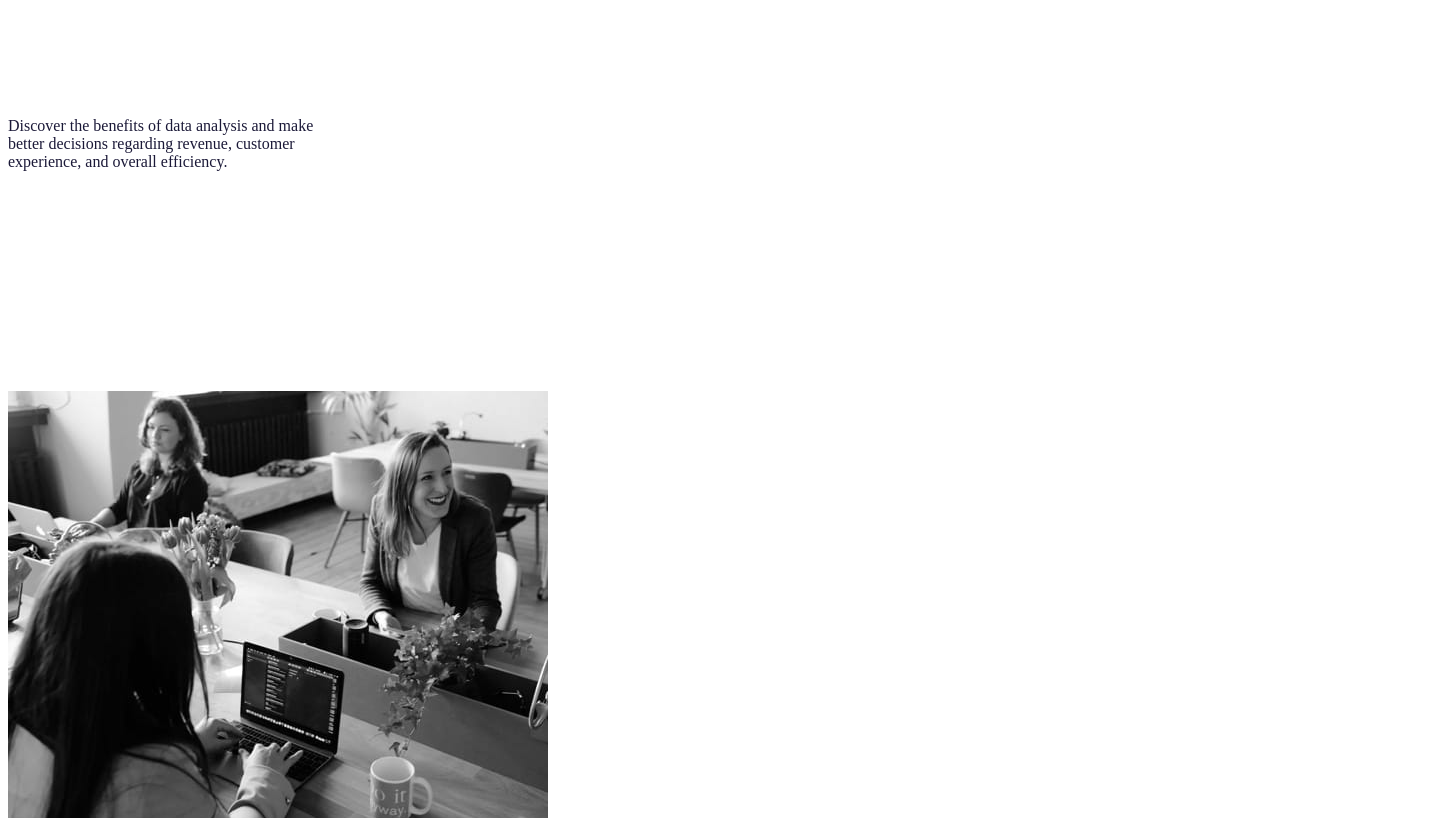
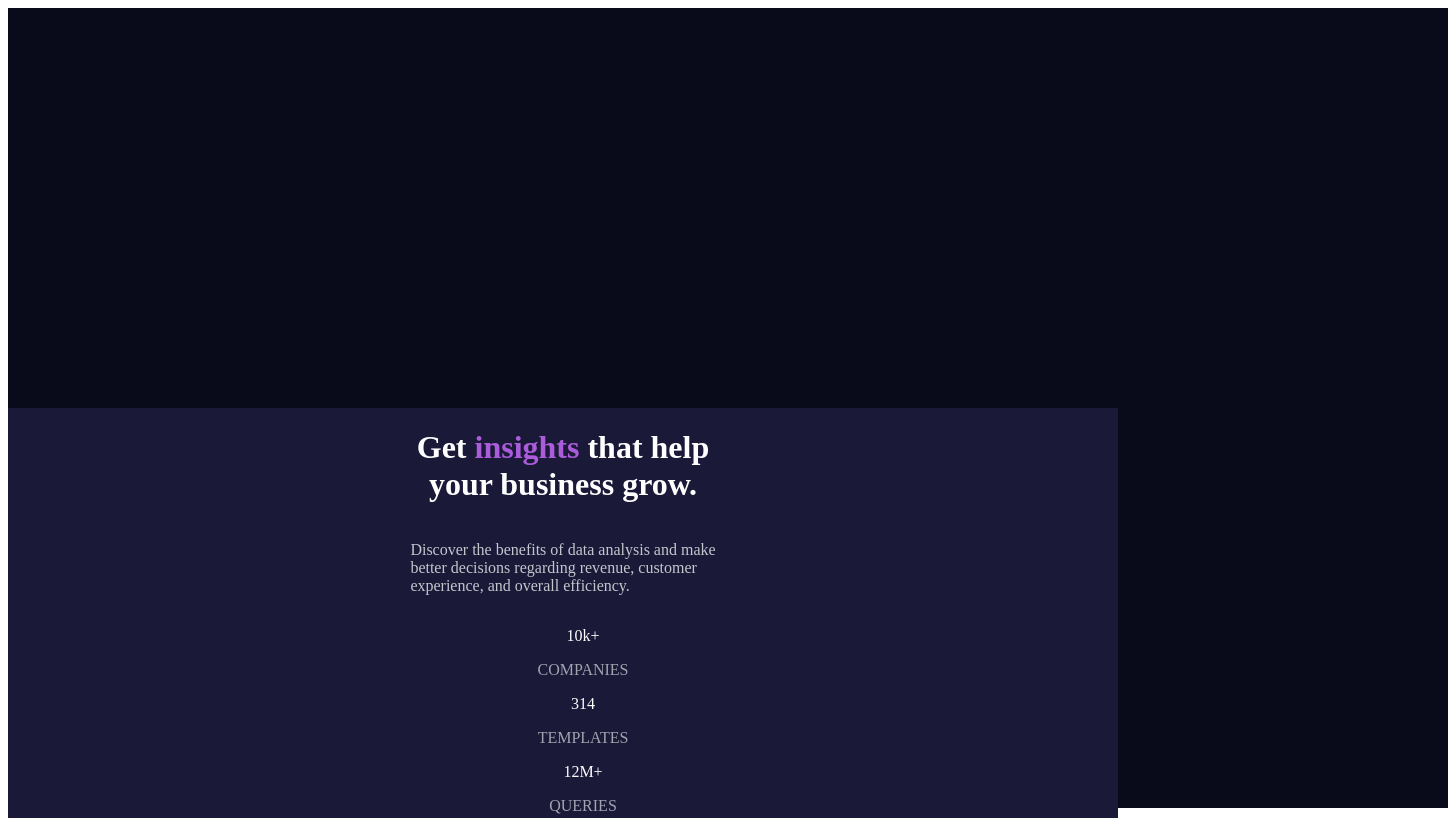
Before and after one commit to seriahbrown/StatsPreviewCard, a plain HTML site: page index.html in a window 1280 px wide. Shown: the top 818 px of the page, 1448 px wide, since content can reach past the window. Drawn offline with Linux system fonts and the light colour scheme.

Commit message:
Update style.css

```diff
--- a/Resources/CSS/style.css
+++ b/Resources/CSS/style.css
@@ -1,12 +1,22 @@
-.container {
-    color: hsl(233, 47%, 7%);
+.flex-container {
+    background-color: hsl(233, 47%, 7%);
+    width: 1440px;
+    height: 800px;
+    position: relative;
+
 }
 
 .card-content {
-    color: hsl(244, 38%, 16%);
+    background-color: hsl(244, 38%, 16%);
+    text-align: center; /* Center all elements */
+    position: absolute;
+    width: 1110px;
+    height: 446px;
+    top: 50%;
+    bottom: 50%;
 }
 
-.accent-word {
+#accent-word {
     color: hsl(277, 64%, 61%);
 }
 
@@ -14,6 +24,20 @@ h1, .stats {
     color: hsl(0, 0%, 100%);
 }
 
-.business-description {
-    color:
+#business-description {
+    color: hsla(0, 0%, 100%, 0.75);
+    display: inline-block;
+    text-align: left;
 }
+
+.stats-description {
+    color: hsla(0, 0%, 100%, 0.6);
+}
+
+ul {
+    list-style-type: none; /* Remove bullets */
+}
+
+.right-card {
+
+}
```
